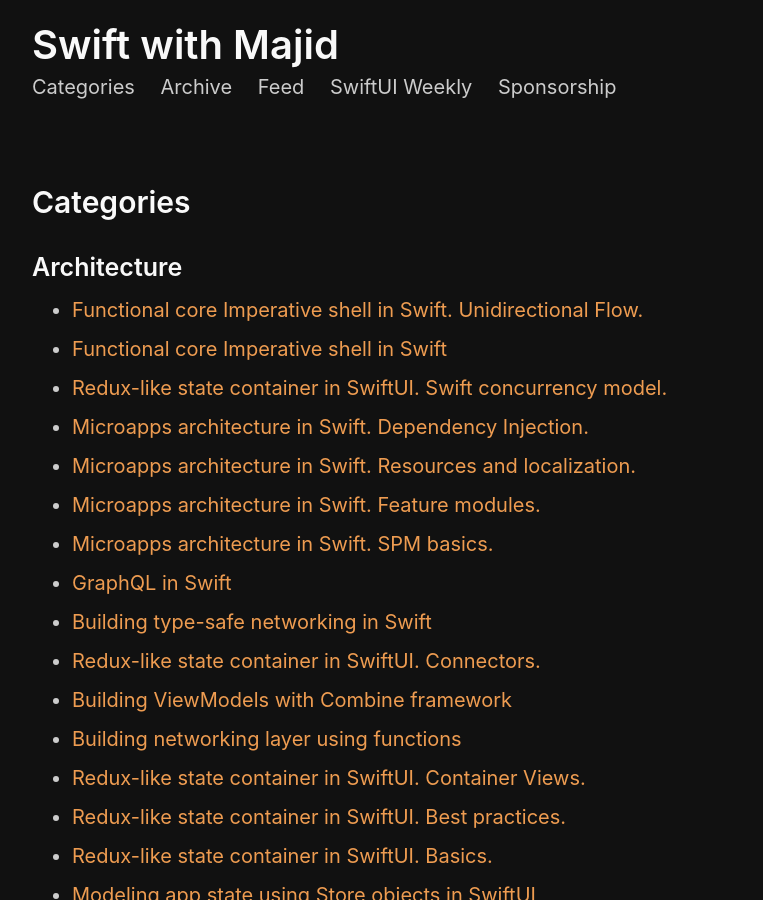
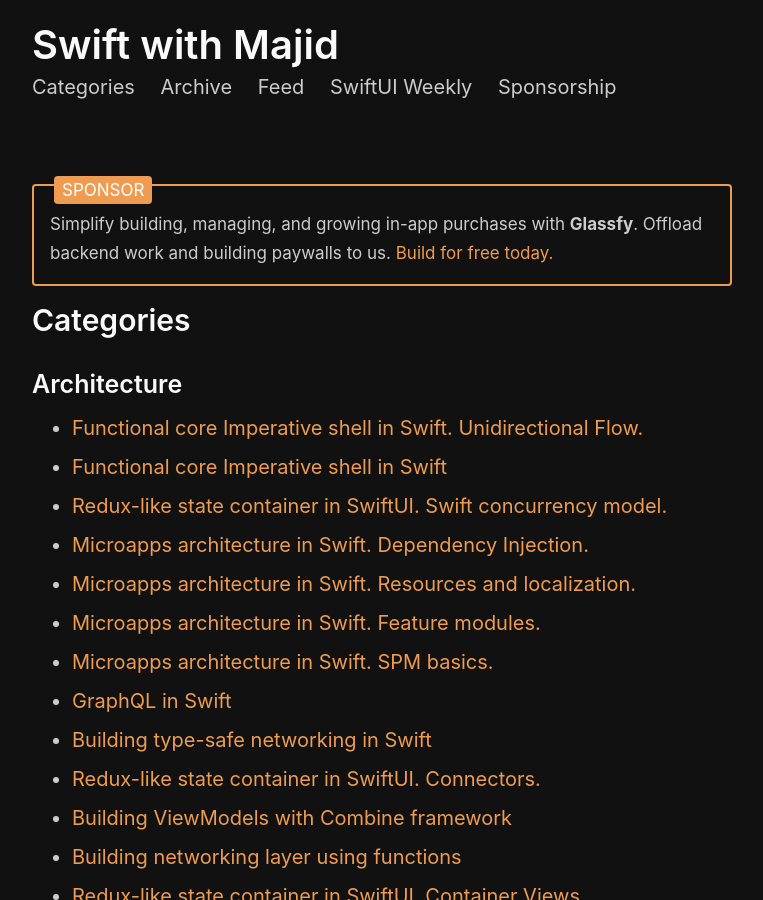
Before and after one commit to mecid/mecid.github.io, a Jekyll site: the page built from categories.html, in a window 1280 px wide and 900 px high. Shown: the whole window, without its empty margins (258-1021 px from the left). Built offline with Jekyll 4.4.1, drawn with Linux system fonts in a browser that asks for light colours.

Commit message:
friend link enabled

```diff
--- a/_includes/friends.html
+++ b/_includes/friends.html
@@ -1,5 +1,5 @@
-<!--<div class="ads">-->
-<!--    <span>-->
-<!--        CI/CD for iOS and macOS developers. Fast builds on M1 machines and predictable pricing. Automatic code signing and publishing with really good documentation. <a href="https://codemagic.io/ios-continuous-integration?utm_source=majid_website&utm_medium=majid&utm_campaign=ios_sponsorship">Start building now.</a>-->
-<!--    </span>-->
-<!--</div>-->
+<div class="ads">
+    <span>
+        Simplify building, managing, and growing in-app purchases with <b>Glassfy</b>. Offload backend work and building paywalls to us. <a href="https://glassfy.io/?utm_campaign=MajidGlassfy2022&utm_source=MajidNewsletter"> Build for free today.</a>
+    </span>
+</div>
```
